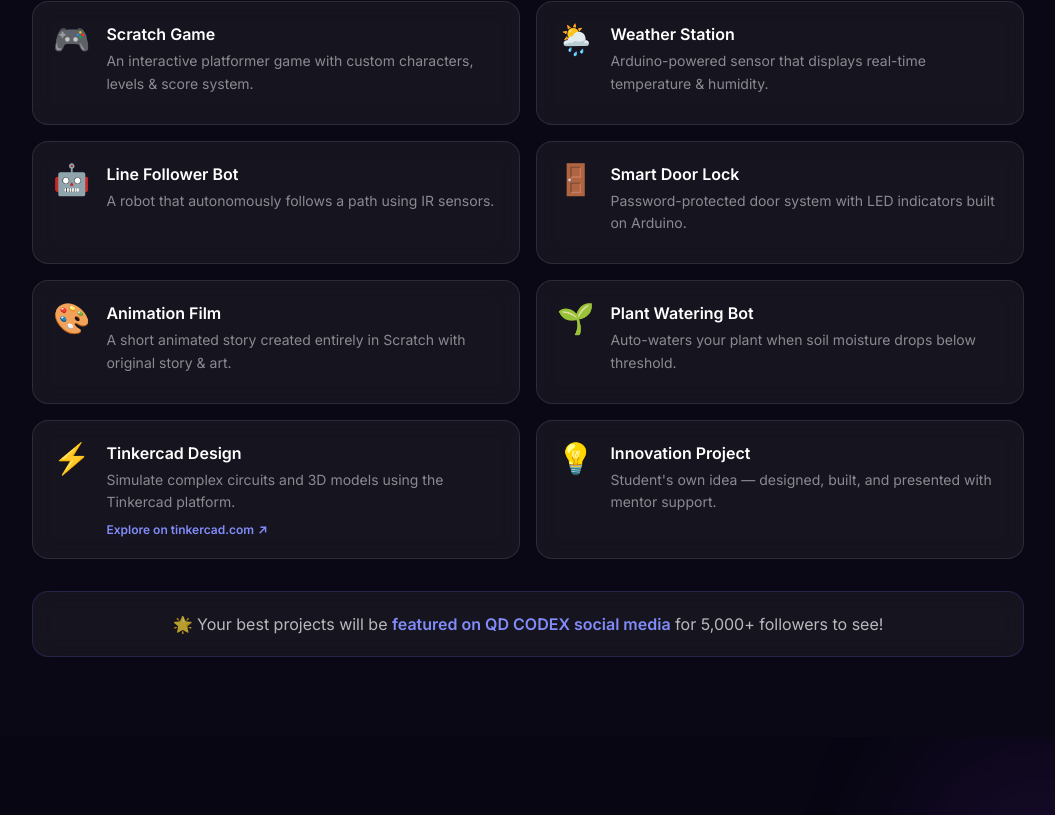
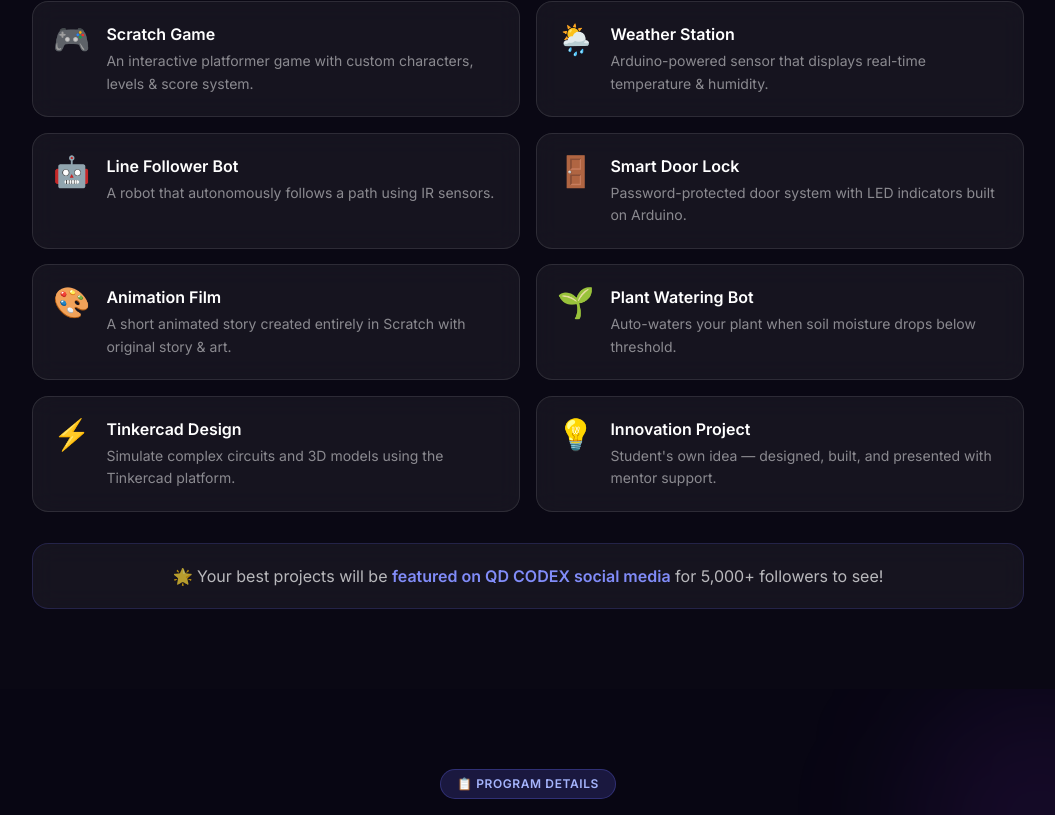
Before and after one commit to QD-CODEX/QD-codex-robotics-summer-camp, a React (Vite) app: page / in a window 1280 px wide. Shown: the part 3358-4173 px from the top of the page, without its empty margins (112-1167 px from the left). Built offline with nearby package versions, Linux system fonts and the light colour scheme.

Commit message:
style: remove Tinkercad website link

```diff
--- a/src/components/Projects.jsx
+++ b/src/components/Projects.jsx
@@ -8,7 +8,7 @@
   { emoji: '🚪', title: 'Smart Door Lock', desc: 'Password-protected door system with LED indicators built on Arduino.' },
   { emoji: '🎨', title: 'Animation Film', desc: 'A short animated story created entirely in Scratch with original story & art.' },
   { emoji: '🌱', title: 'Plant Watering Bot', desc: 'Auto-waters your plant when soil moisture drops below threshold.' },
-  { emoji: '⚡', title: 'Tinkercad Design', desc: 'Simulate complex circuits and 3D models using the Tinkercad platform.', link: 'https://www.tinkercad.com/' },
+  { emoji: '⚡', title: 'Tinkercad Design', desc: 'Simulate complex circuits and 3D models using the Tinkercad platform.' },
   { emoji: '💡', title: 'Innovation Project', desc: 'Student\'s own idea — designed, built, and presented with mentor support.' },
 ];
 
@@ -51,17 +51,7 @@
               </span>
               <div>
                 <h3 className="font-semibold text-white text-base mb-1">{p.title}</h3>
-                <p className="text-white/50 text-sm leading-relaxed mb-2">{p.desc}</p>
-                {p.link && (
-                  <a
-                    href={p.link}
-                    target="_blank"
-                    rel="noopener noreferrer"
-                    className="text-xs font-semibold text-indigo-400 hover:text-indigo-300 transition-colors flex items-center gap-1 group/link w-fit"
-                  >
-                    Explore on {new URL(p.link).hostname.replace('www.', '')} <span className="group-hover/link:translate-x-0.5 group-hover/link:-translate-y-0.5 transition-transform">↗</span>
-                  </a>
-                )}
+                <p className="text-white/50 text-sm leading-relaxed">{p.desc}</p>
               </div>
             </motion.div>
           ))}
```
